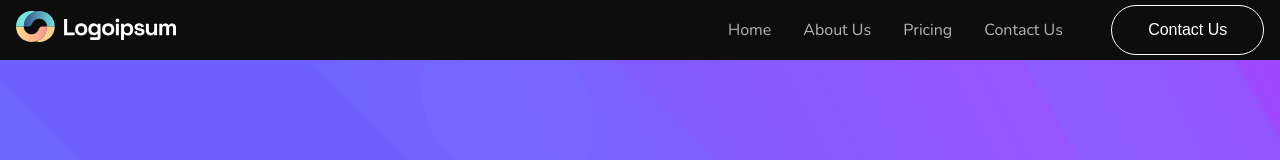
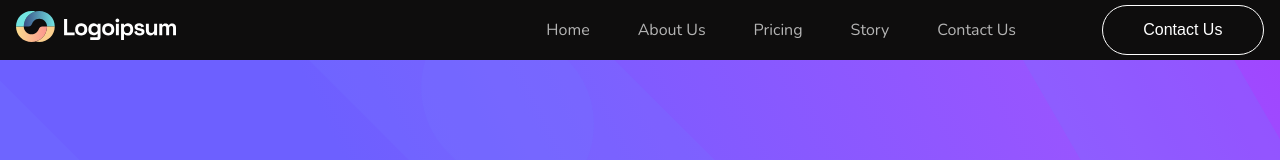
Before and after one commit to Krisna07/saas-landing-page, a React (Create React App) app: page / in a window 1280 px wide. Shown: the top 160 px of the page. Built offline with nearby package versions, Linux system fonts and the light colour scheme.

Commit message:
final with navigations

```diff
--- a/package.json
+++ b/package.json
@@ -14,6 +14,7 @@
     "react-dom": "^18.2.0",
     "react-icons": "^4.8.0",
     "react-scripts": "5.0.1",
+    "react-scroll": "^1.8.9",
     "typescript": "^4.9.5",
     "web-vitals": "^2.1.4"
   },
@@ -44,5 +45,8 @@
   "description": "This project was bootstrapped with [Create React App](https://github.com/facebook/create-react-app).",
   "main": "index.js",
   "author": "",
-  "license": "ISC"
+  "license": "ISC",
+  "devDependencies": {
+    "@types/react-scroll": "^1.8.6"
+  }
 }
--- a/src/App.tsx
+++ b/src/App.tsx
@@ -222,6 +222,7 @@ function App() {
       <Hero />
       <SectionType
         heading="Software Solutions That Fit Your Needs"
+        id="about us"
         sectionDes={" The Features to boost your productivity"}
         sectionItems={<Features />}
       />
@@ -235,6 +236,7 @@ function App() {
       ))}
       <SectionType
         heading="Customer Testimonial"
+        id=""
         sectionDes={" The Features to boost your productivity"}
         sectionItems={<Testimonila />}
       />
--- a/src/Components/Hero.tsx
+++ b/src/Components/Hero.tsx
@@ -43,7 +43,7 @@ const Hero = () => {
   }, [date]);
 
   return (
-    <div className="hero">
+    <div className="hero" id="home">
       <div className="tubeBackgroundContainer">
         <Tube left="-10" top="-10" rotate="-45deg" />
         <Tube left="45" top="-5" rotate="-45deg" />
--- a/src/Components/Navbar/Navbar.tsx
+++ b/src/Components/Navbar/Navbar.tsx
@@ -1,6 +1,9 @@
 import React, { useState } from "react";
 import Button from "../Button";
 import { RxHamburgerMenu, RxCross1 } from "react-icons/rx";
+
+// eslint-disable-next-line @typescript-eslint/no-unused-vars
+import { Link, animateScroll as scroll } from "react-scroll";
 
 const logo = (
   <svg
@@ -102,6 +105,7 @@ const Navbar = () => {
       : (document.body.style.overflowY = "scroll");
   };
   checkScroll();
+  const tabs = ["Home", "About Us", "Pricing", "Story", "Contact Us"];
   return (
     <div
       className="navigationContainer"
@@ -122,10 +126,18 @@ const Navbar = () => {
         style={menu ? { opacity: "0" } : { opacity: "1" }}
       >
         <div className="menus">
-          <li className="phoneMenu">Home</li>
-          <li className="phoneMenu">About Us</li>
-          <li className="phoneMenu">Pricing</li>
-          <li className="phoneMenu">Contact Us</li>
+          {tabs.map((tab: any) => (
+            <Link
+              className="mobileMenuItems"
+              onClick={() => setMenu(!menu)}
+              smooth={true}
+              key={tab}
+              activeClass="active"
+              to={tab.toLowerCase()}
+            >
+              {tab}
+            </Link>
+          ))}
         </div>
         <div className="btnContainer">
           <Button btnText={"Contact Us"} btnBorder={"1px solid white"} />
@@ -133,10 +145,18 @@ const Navbar = () => {
       </div>
       <div className="menuContainer">
         <div className="menus">
-          <li className="defaultMenu">Home</li>
-          <li className="defaultMenu">About Us</li>
-          <li className="defaultMenu">Pricing</li>
-          <li className="defaultMenu">Contact Us</li>
+          {tabs.map((tab: any) => (
+            <Link
+              className="defaultMenu"
+              onClick={() => setMenu(!menu)}
+              smooth={true}
+              key={tab}
+              activeClass="active"
+              to={tab.toLowerCase()}
+            >
+              {tab}
+            </Link>
+          ))}
         </div>
         <Button btnText={"Contact Us"} btnBorder={"1px solid white"} />
       </div>
--- a/src/Components/Sections/Footer.tsx
+++ b/src/Components/Sections/Footer.tsx
@@ -108,7 +108,7 @@ const Footer = () => {
     { label: "Testimonials", link: "/testimonials" },
   ];
   return (
-    <div className="sections footerSection">
+    <div className="sections footerSection" id="contact us">
       <div className="sectionContainer footerContainer">
         <div className="FooterlogoContainer">
           <div className="logo">{logo}</div>
--- a/src/Components/Sections/News.tsx
+++ b/src/Components/Sections/News.tsx
@@ -44,7 +44,7 @@ const News = () => {
   ];
 
   return (
-    <div className="sections">
+    <div className="sections" id="story">
       <div className="sectionContainer newsComponent">
         <div className="headingConatiner">
           <div className="headingInfo">
--- a/src/Components/Sections/Pricings.tsx
+++ b/src/Components/Sections/Pricings.tsx
@@ -43,7 +43,7 @@ const Pricings = () => {
     },
   ];
   return (
-    <div className="sections">
+    <div className="sections" id="pricing">
       <div className="sectionContainer">
         <div className="sectionHeading">
           <h2 className="headingMain">Simple and Flexible pricings</h2>
--- a/src/Components/Sections/SectionType.tsx
+++ b/src/Components/Sections/SectionType.tsx
@@ -3,10 +3,11 @@ interface section {
   heading: string;
   sectionDes: string;
   sectionItems: any;
+  id: string;
 }
-const SectionType = ({ heading, sectionDes, sectionItems }: section) => {
+const SectionType = ({ heading, sectionDes, sectionItems, id }: section) => {
   return (
-    <div className="sections">
+    <div className="sections" id={id}>
       <div className="sectionContainer">
         <div className="sectionHeading">
           <h2 className="headingMain">{heading}</h2>
--- a/src/Styles/Navbar.css
+++ b/src/Styles/Navbar.css
@@ -56,7 +56,7 @@
   align-items: left;
   flex-direction: column;
 }
-.menus li {
+.mobileMenuItems {
   width: 40%;
   display: flex;
   text-align: left;
@@ -64,8 +64,11 @@
   padding: 1rem;
   position: relative;
   z-index: 10;
+  text-decoration: none;
+  color: white;
+  scroll-behavior: smooth;
 }
-.menus .phoneMenu:hover {
+.mobileMenuItems:hover {
   width: 100%;
   background-color: var(--primaryColor);
   /* background-color: aqua; */
@@ -77,6 +80,7 @@
   align-items: center;
   justify-content: center;
   position: relative;
+  padding: 1rem;
 }
 
 .defaultMenu:hover::after {
@@ -115,10 +119,12 @@
   .menus {
     width: 100%;
     flex-direction: row;
+    gap: 1rem;
     /* padding: 1rem; */
   }
-  .menus li {
-    width: fit-content;
+  .menus a {
+    width: max-content;
+    text-decoration: none;
   }
   .burgurmenu,
   .mobileMenu {
--- a/src/index.css
+++ b/src/index.css
@@ -11,6 +11,9 @@ body {
   padding: 0%;
   margin: 0;
   font-family: "Nunito", sans-serif;
+
+  -webkit-font-smoothing: antialiased;
+  -moz-osx-font-smoothing: grayscale;
   scroll-behavior: smooth;
   /* position: relative; */
 }
```
Also changed, not shown: 1 other file (tests, documents, lock files or other folders).
